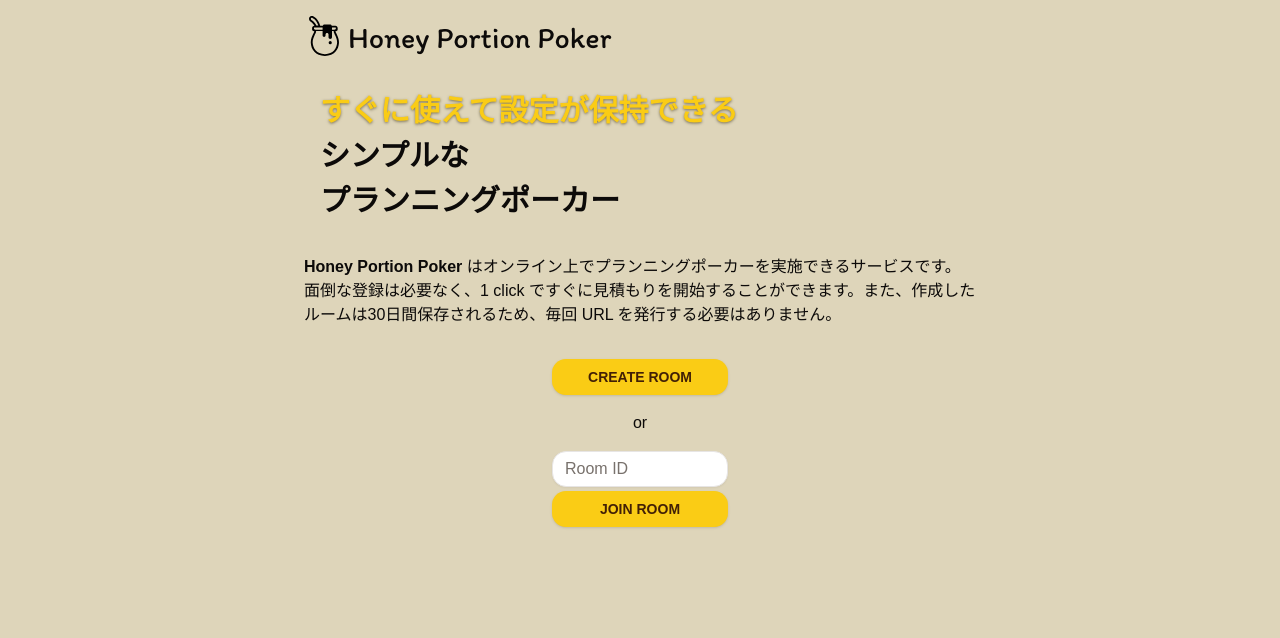
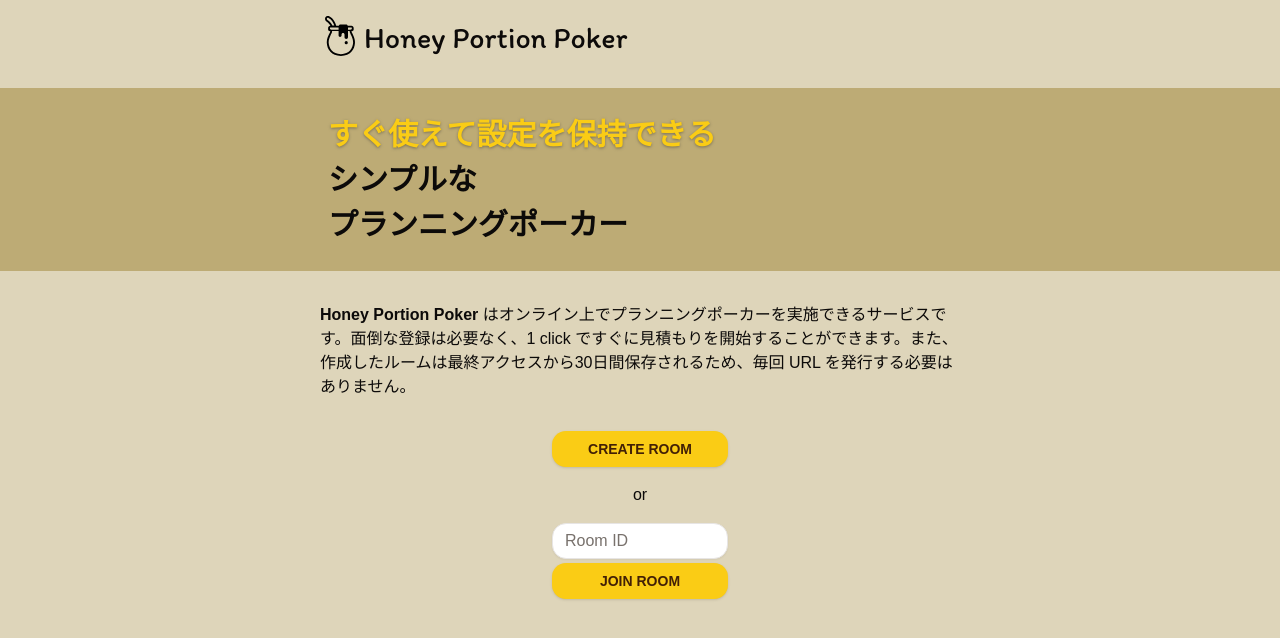
Before and after one commit to harusame0616/honey-portion-porker, a Next.js app in the folder web/: page / in a window 1280 px wide. Shown: the top 638 px of the page. Built offline with nearby package versions, Linux system fonts and the light colour scheme.

Commit message:
トップデザイン修正

```diff
--- a/web/src/app/page.tsx
+++ b/web/src/app/page.tsx
@@ -4,31 +4,35 @@
 
 export default function Home() {
   return (
-    <div className="flex flex-col items-center p-4">
-      <div className="max-w-2xl w-full">
-        <header>
-          <h1>
-            <ServiceTitle />
-          </h1>
-        </header>
-        <main>
-          <div className="font-bold text-3xl p-4 leading-normal my-4">
+    <div className="flex flex-col items-center">
+      <header className="max-w-2xl w-full p-4">
+        <h1>
+          <ServiceTitle />
+        </h1>
+      </header>
+
+      <main className="flex flex-col items-center">
+        <div className="font-bold text-3xl leading-normal bg-[hsl(45_35%_60%)] w-svw flex justify-center my-4">
+          <div className="max-w-2xl w-full p-6">
             <div
               className="text-primary"
               style={{
                 textShadow: "0 1px 3px rgb(122, 113, 86)",
               }}
             >
-              すぐに使えて設定が保持できる
+              すぐ使えて設定を保持できる
             </div>
             <div>シンプルな</div>
             <div>プランニングポーカー</div>
           </div>
+        </div>
+
+        <div className="max-w-2xl w-full p-4">
           <p>
             <span className="font-bold">Honey Portion Poker</span>{" "}
             はオンライン上でプランニングポーカーを実施できるサービスです。面倒な登録は必要なく、1
             click
-            ですぐに見積もりを開始することができます。また、作成したルームは30日間保存されるため、毎回
+            ですぐに見積もりを開始することができます。また、作成したルームは最終アクセスから30日間保存されるため、毎回
             URL を発行する必要はありません。
           </p>
 
@@ -39,8 +43,8 @@
               <RoomJoiningForm />
             </div>
           </div>
-        </main>
-      </div>
+        </div>
+      </main>
     </div>
   );
 }
```
